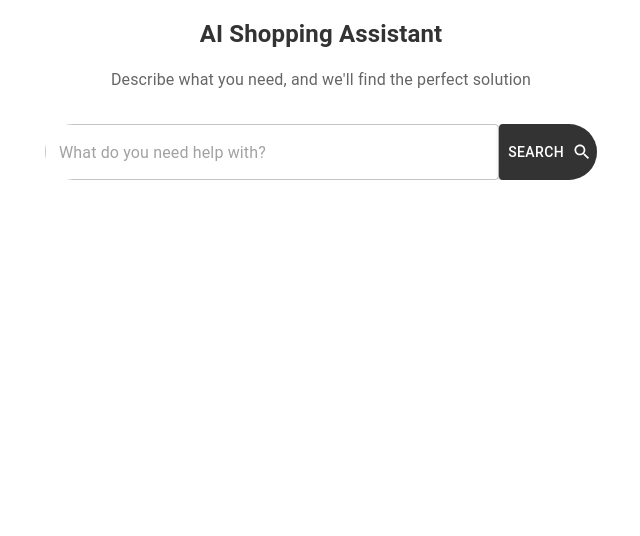
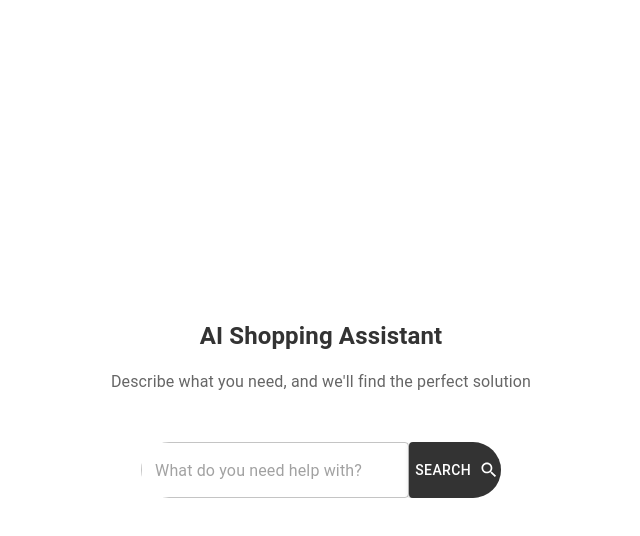
Before and after one commit to kryczkal/AiBuy, a React app in the folder frontend/: page /search in a window 1280 px wide. Shown: the top 536 px of the page, without its empty margins (319-959 px from the left). Built offline with nearby package versions, Linux system fonts and the light colour scheme.

Commit message:
Correctly working animation

```diff
--- /dev/null
+++ b/frontend/src/pages/SearchPage/SearchPage.scss
@@ -0,0 +1,22 @@
+/* Define keyframes for the floating animation */
+@keyframes floatUp {
+    from {
+        transform: translateY(0);
+    }
+    to {
+        transform: translateY(-35vh);
+    }
+}
+
+.centered-container {
+    display: flex;
+    flex-direction: column;
+    justify-content: center;
+    align-items: center;
+    height: 100vh;
+    overflow: hidden;
+}
+
+.floating-up {
+    animation: floatUp 0.5s forwards;
+}
--- a/frontend/src/pages/SearchPage/SearchPage.tsx
+++ b/frontend/src/pages/SearchPage/SearchPage.tsx
@@ -8,7 +8,7 @@ import QuestionComponent from 'src/components/QuestionComponent/QuestionComponen
 import SearchResultComponent from 'src/components/SearchResultComponent/SearchResultComponent';
 import FloatingComponents from 'src/components/SearchComponents/FloatingComponents';
 
-import 'src/components/SearchComponents/Flotat-in.scss';
+import './SearchPage.scss';
 
 const mockResults = [
   <QuestionComponent key={1} />,
@@ -32,6 +32,9 @@ const SearchPage: React.FC = () => {
   return (
     <Container component="main" maxWidth="sm">
       <CssBaseline />
+      <div
+        className={`centered-container ${isDisplayingComps ? 'floating-up' : ''}`}
+      >
         <Header
           title="AI Shopping Assistant"
           description="Describe what you need, and we'll find the perfect solution"
@@ -42,8 +45,9 @@ const SearchPage: React.FC = () => {
           onSubmit={handleSubmit}
         />
         {isDisplayingComps && (
-        <FloatingComponents components={components} animationKey={animationKey}/>
+          <FloatingComponents components={components} animationKey={animationKey} />
         )}
+      </div>
     </Container>
   );
 };
```
Lines whose indentation alone changed are shown as unchanged.
